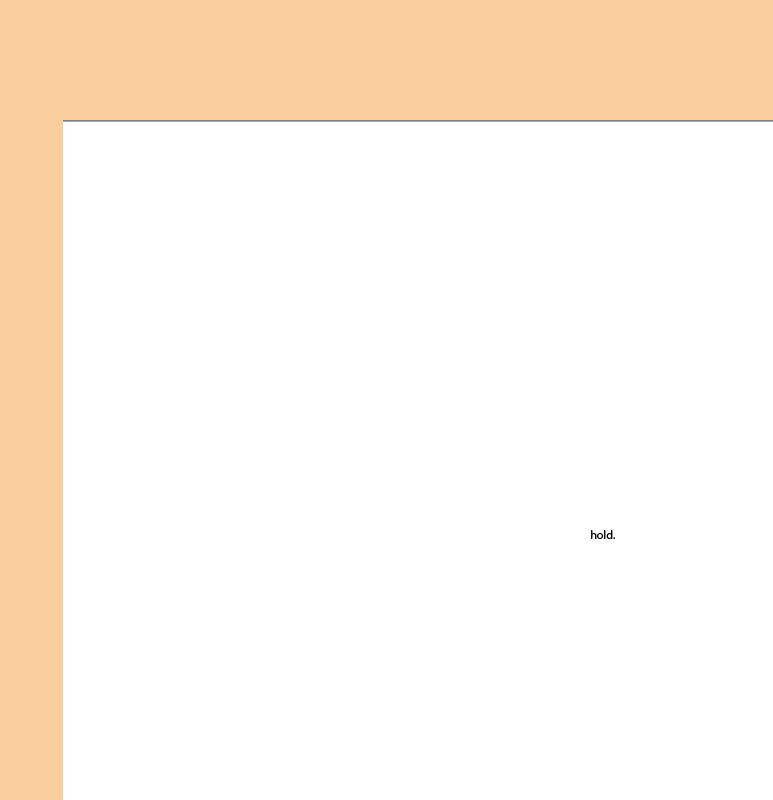
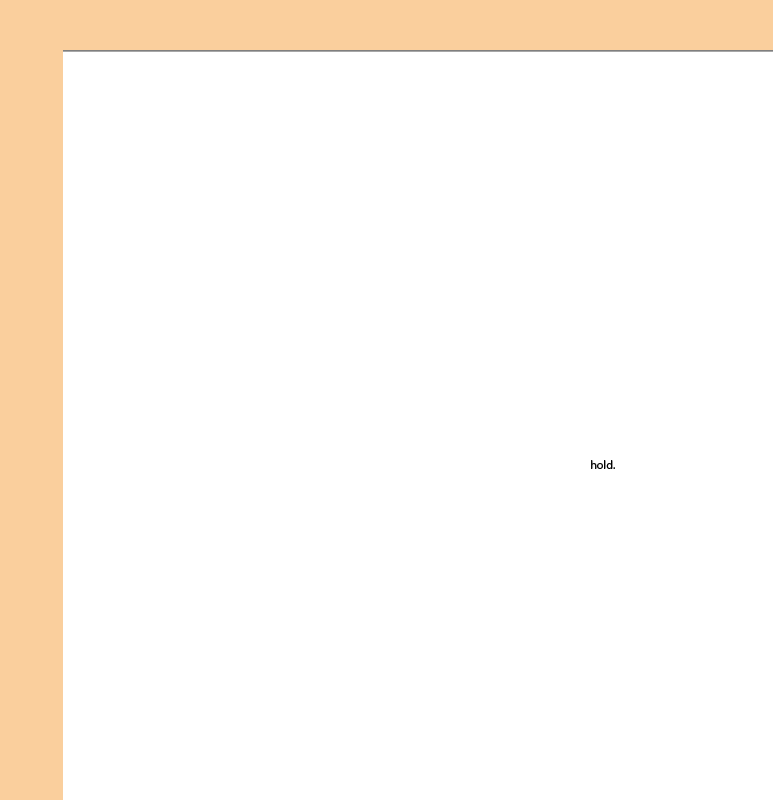
Before and after one commit to Lehigh-University-Design/project-2-mmurata22, a plain HTML site: page html/index.html in a window 1280 px wide. Shown: the top 800 px of the page, without its empty margins (507-1280 px from the left). Drawn offline with Linux system fonts and the light colour scheme.

Commit message:
Update style.css

```diff
--- a/css/style.css
+++ b/css/style.css
@@ -23,8 +23,8 @@ main {
     height: 100%;
 }
 .slider-inner {
-    position: absolute;
-    top: 15%;
+
+    margin-top: 50px;
     height: 70%;
     width: 100%;
     display: flex;
```
